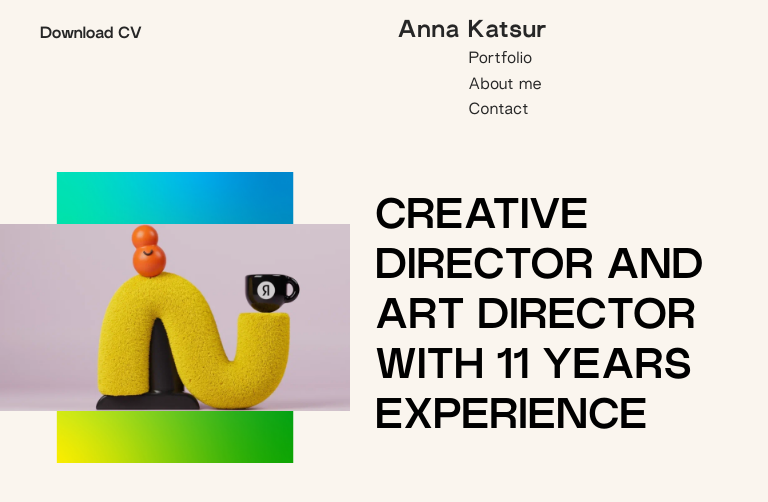
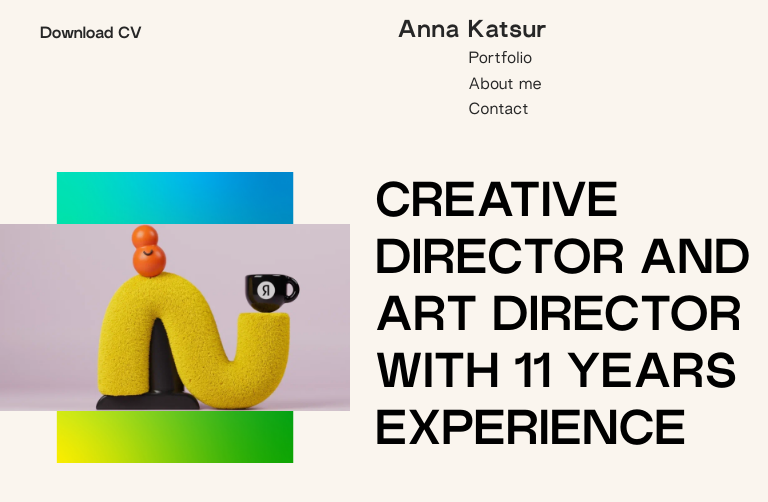
Before and after one commit to annalatyeva/anna-katsur-portfolio, a React (Create React App) app: page / in a window 768 px wide. Shown: the top 502 px of the page. Built offline with nearby package versions, Linux system fonts and the light colour scheme.

Commit message:
fix: improvements for tablets and laptops

```diff
--- a/src/pages/Main/Main.scss
+++ b/src/pages/Main/Main.scss
@@ -134,8 +134,8 @@
     margin: 50px auto;
 
     .main_title {
-      max-width: 450px;
-      font-size: 42px;
+      max-width: 520px;
+      font-size: 48px;
       font-family: $nonBold;
     }
 
@@ -159,8 +159,8 @@
     margin: 150px auto;
 
     .main_title {
-      max-width: 400px;
-      font-size: 42px;
+      max-width: 520px;
+      font-size: 48px;
       font-family: $nonBold;
     }
 
```
